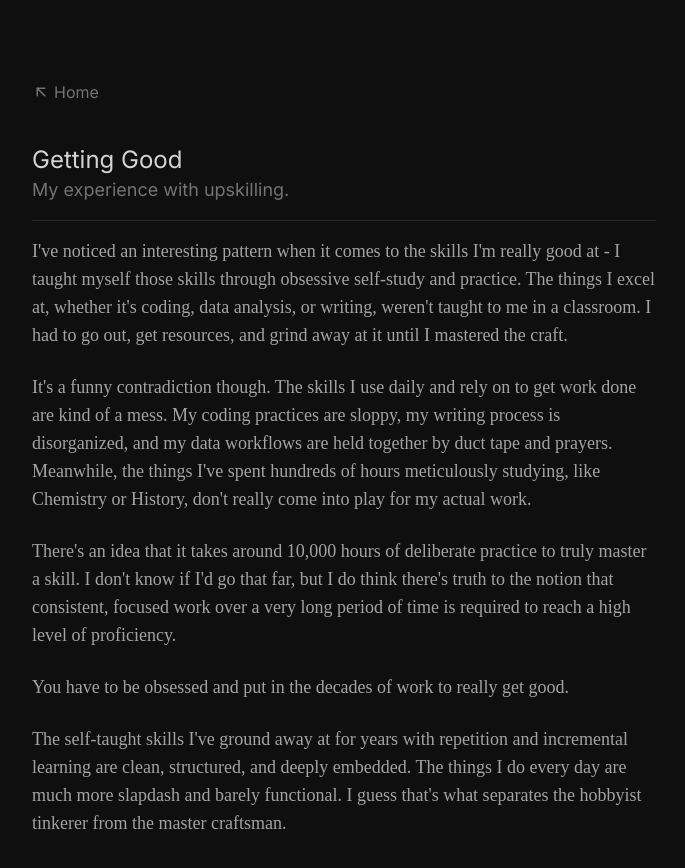
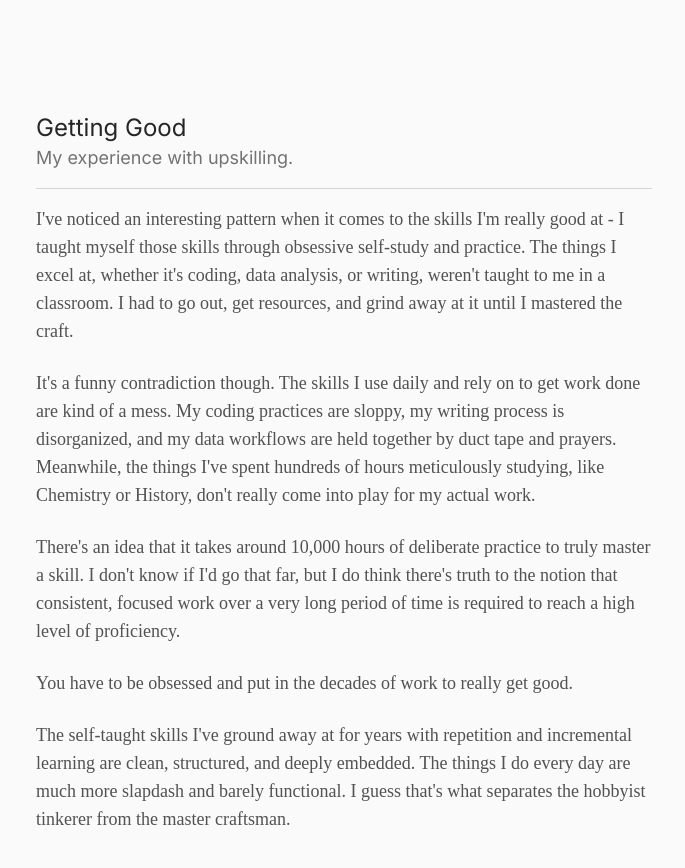
Before and after one commit to electr1fy0/me, a plain HTML site: page getting-good.html in a window 1280 px wide. Shown: the whole page, without its empty margins (296-981 px from the left). Drawn offline with Linux system fonts and the light colour scheme; a web font is replaced by a local one.

Commit message:
fix blog pages

```diff
--- a/getting-good.html
+++ b/getting-good.html
@@ -14,11 +14,11 @@
     <link rel="stylesheet" href="output.css">
 </head>
 
-<body class="font-inter sm:mx-auto max-w-[39rem] bg-[#0F0F0F] text-neutral-100 mx-8">
+<body class="font-inter max-w-[38.5rem] bg-[#fafafa] text-neutral-700 mx-8 my-28 selection:bg-neutral-400 decoration-red-500 sm:mx-auto">
 
 
     <!-- LINK TO BLOG -->
-    <div>
+    <div class="hidden">
         <a href="index.html" class="flex gap-1 items-center text-neutral-500 hover:text-neutral-300 mt-20 mb-10"><svg
                 xmlns="http://www.w3.org/2000/svg" width="18" height="18" viewBox="0 0 24 24" fill="none"
                 stroke="currentColor" stroke-width="2" stroke-linecap="round" stroke-linejoin="round"
@@ -30,7 +30,7 @@
 
 
     <!-- BLOG HEADING -->
-    <div class="text-2xl text-neutral-300">Getting Good</div>
+    <div class="text-2xl text-neutral-800">Getting Good</div>
 
     <!-- INFO -->
     <div class="text-lg text-neutral-500">
@@ -39,10 +39,10 @@
 
 
     <!-- HR -->
-    <hr class="border-neutral-800 my-4">
+    <hr class="border-neutral-300 my-4">
 
     <!-- ARTICLE -->
-    <div class="text-neutral-400 mb-20 text-lg font-satoshi font-light space-y-6">
+    <div class="text-neutral-600 mb-20 text-lg font-satoshi  space-y-6">
 
         <p>I've noticed an interesting pattern when it comes to the skills I'm really good at - I taught myself those
             skills through obsessive self-study and practice. The things I excel at, whether it's coding, data analysis,
```
Also changed, not shown: index.html (+1 -1 lines), second-brain.html (+5 -5 lines), output.css.
